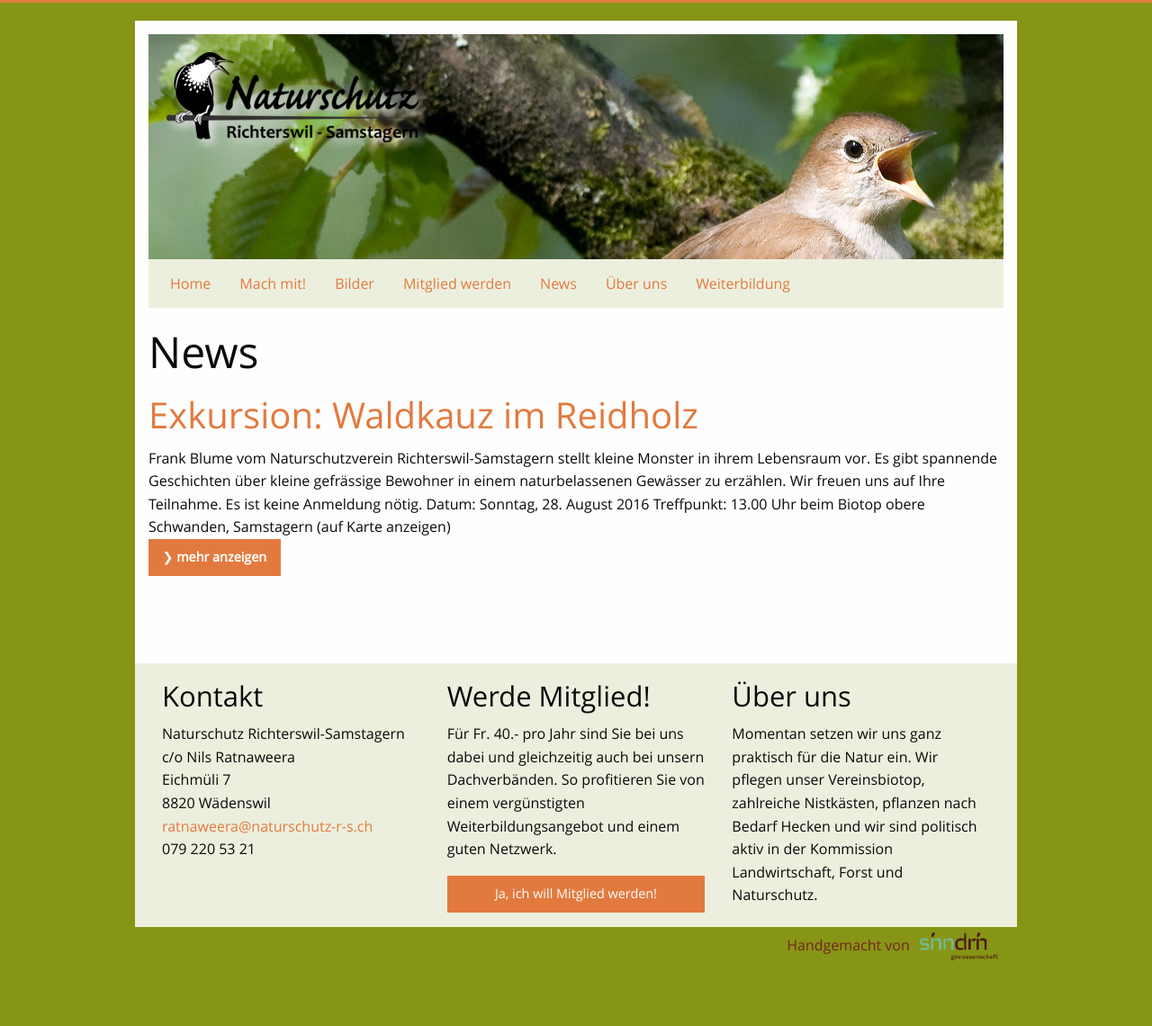
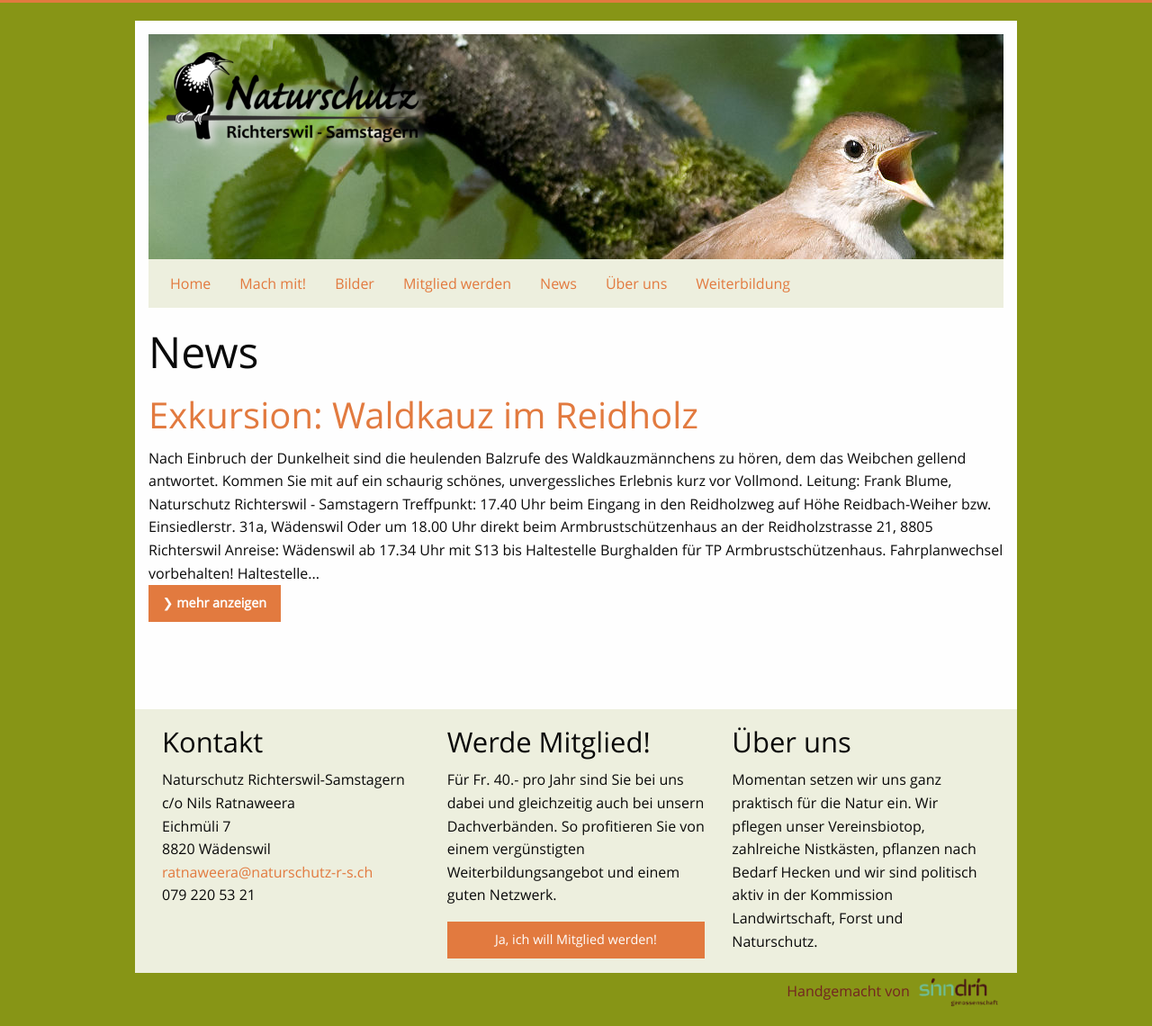
Before and after one commit to Naturschutz-Richterswil-Samstagern/Naturschutz-Richterswil-Samstagern.github.io, a Jekyll site: the page built from _pages/news.html, in a window 1280 px wide. Shown: the whole page at 90% size. Built offline with Jekyll 4.4.1, drawn with Linux system fonts in a browser that asks for light colours; before the commit the page ends 1089 px from its top, so only the background shows below that.

Commit message:
Update 2016-08-28-exkursion-monster.md

```diff
--- a/_posts/2016-08-28-exkursion-monster.md
+++ b/_posts/2016-08-28-exkursion-monster.md
@@ -7,12 +7,17 @@ categories: news
 published: true
 ---
 
-Frank Blume vom Naturschutzverein Richterswil-Samstagern stellt kleine Monster in ihrem Lebensraum vor.
-Es gibt spannende Geschichten über kleine gefrässige Bewohner in einem naturbelassenen Gewässer zu erzählen.
-Wir freuen uns auf Ihre Teilnahme. Es ist keine Anmeldung nötig.
+Nach Einbruch der Dunkelheit sind die heulenden Balzrufe des Waldkauzmännchens zu hören, dem das Weibchen gellend antwortet.
 
-Datum: Sonntag, 28. August 2016
+Kommen Sie mit auf ein schaurig schönes, unvergessliches Erlebnis kurz vor Vollmond.
 
-Treffpunkt: 13.00 Uhr beim Biotop obere Schwanden, Samstagern (<a href="https://map.geo.admin.ch/?topic=ech&lang=de&bgLayer=ch.swisstopo.pixelkarte-farbe&layers=ch.swisstopo.zeitreihen,ch.bfs.gebaeude_wohnungs_register,ch.bav.haltestellen-oev,ch.swisstopo.swisstlm3d-wanderwege&layers_visibility=false,false,false,false&layers_timestamp=18641231,,,&X=228528&Y=694007&zoom=10&crosshair=marker" target="_blank">auf Karte anzeigen</a>)
+Leitung: Frank Blume, Naturschutz Richterswil - Samstagern
 
-<iframe src="https://map.geo.admin.ch/embed.html?topic=ech&amp;lang=de&amp;bgLayer=ch.swisstopo.pixelkarte-farbe&amp;layers=ch.swisstopo.zeitreihen,ch.bfs.gebaeude_wohnungs_register,ch.bav.haltestellen-oev,ch.swisstopo.swisstlm3d-wanderwege&amp;layers_visibility=false,false,false,false&amp;layers_timestamp=18641231,,,&amp;X=228528&amp;Y=694007&amp;zoom=10&amp;crosshair=marker" style="border:0" frameborder="0" height="450" width="750"></iframe>
+Treffpunkt: 17.40 Uhr beim Eingang in den Reidholzweg auf Höhe Reidbach-Weiher bzw. Einsiedlerstr. 31a, Wädenswil
+Oder um 18.00 Uhr direkt beim Armbrustschützenhaus an der Reidholzstrasse 21, 8805 Richterswil
+
+Anreise: Wädenswil ab 17.34 Uhr mit S13 bis Haltestelle Burghalden für TP Armbrustschützenhaus. Fahrplanwechsel vorbehalten!
+Haltestelle Campus Reidbach für TP Reidbach-Weiher am Sonntag nicht bedient.
+
+Ausrüstung: Der Witterung angepasste, warme Kleidung, ev. Stirnlampe.
+Auskunft: Die Exkursion findet bei Dauerregen nicht statt. Am Vorabend bei zweifelhafter Witterung bei Frank Blume bzw. 043 537 93 45
```
